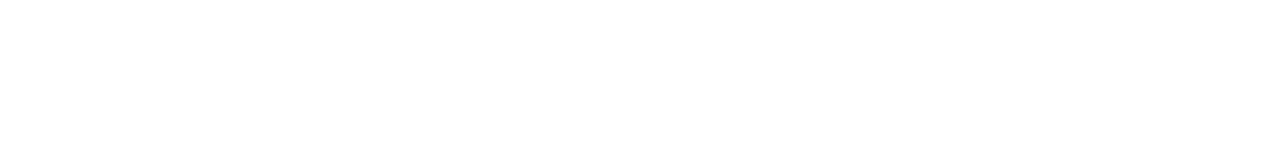
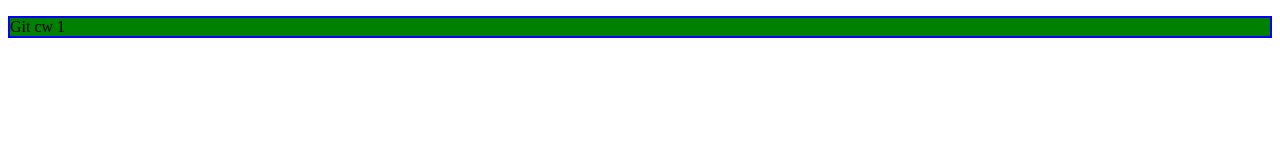
Before and after one commit to wfRud/studiaALK, a plain HTML site: page index.html in a window 1280 px wide. Drawn offline with Linux system fonts and the light colour scheme.

Commit message:
Send index.html, style.css

```diff
--- a/index.html
+++ b/index.html
@@ -6,5 +6,7 @@
     <title>Git</title>
     <link rel="stylesheet" href="style.css" />
   </head>
-  <body></body>
+  <body>
+    <p>Git cw 1</p>
+  </body>
 </html>
--- a/style.css
+++ b/style.css
@@ -0,0 +1,4 @@
+p {
+  background-color: green;
+  border: 2px solid blue;
+}
```
